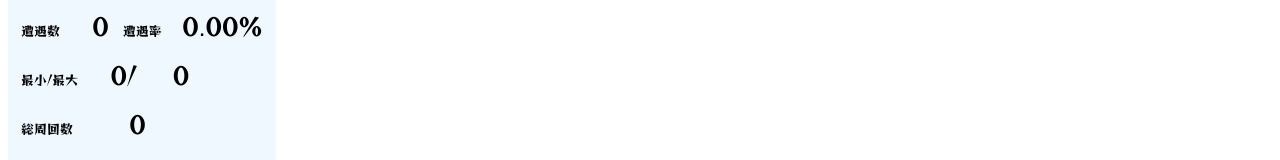
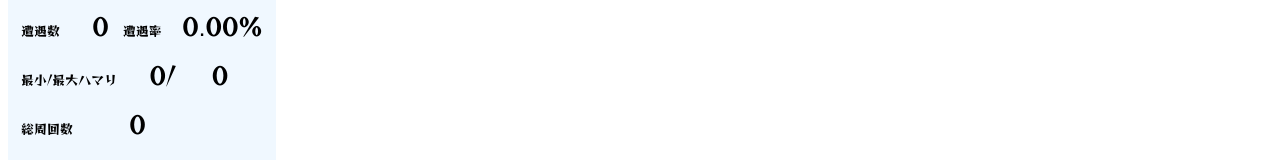
Before and after one commit to Reyshi084/game-counter, a website: page index.html in a window 1280 px wide. Shown: the part 225-385 px from the top of the page. Drawn offline with Linux system fonts and the light colour scheme.

Commit message:
最大/最小の表記に「ハマり」を追加

```diff
--- a/index.html
+++ b/index.html
@@ -55,7 +55,7 @@
         </tr>
         <tr class="center">
           <td colspan="2" class="td-info">
-            <span class="info-text">最小/最大</span>
+            <span class="info-text">最小/最大ハマり</span>
             <span id="min">&ensp;&ensp;0</span>/<span id="max"
               >&ensp;&ensp;&ensp;0</span
             >
```
